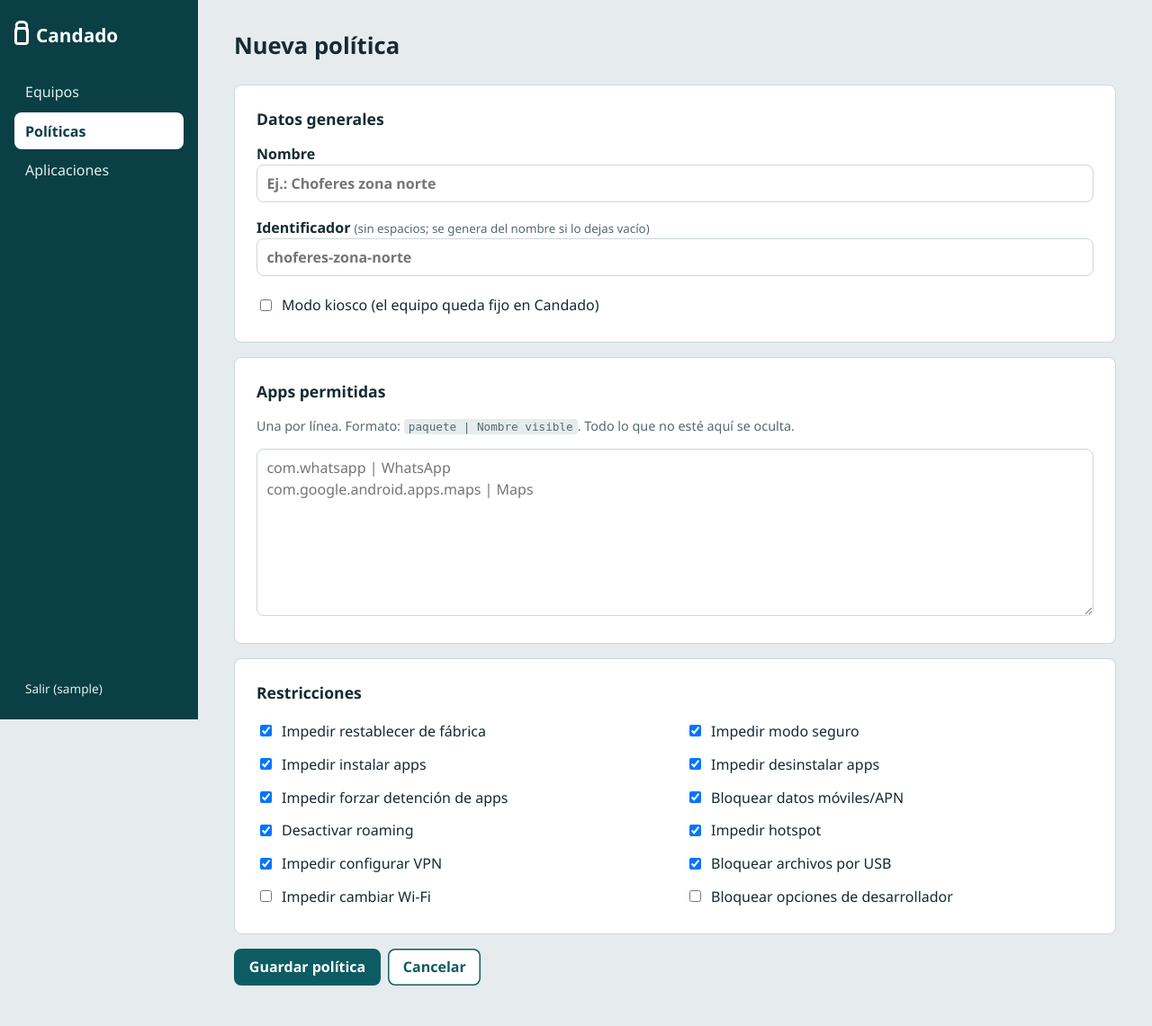
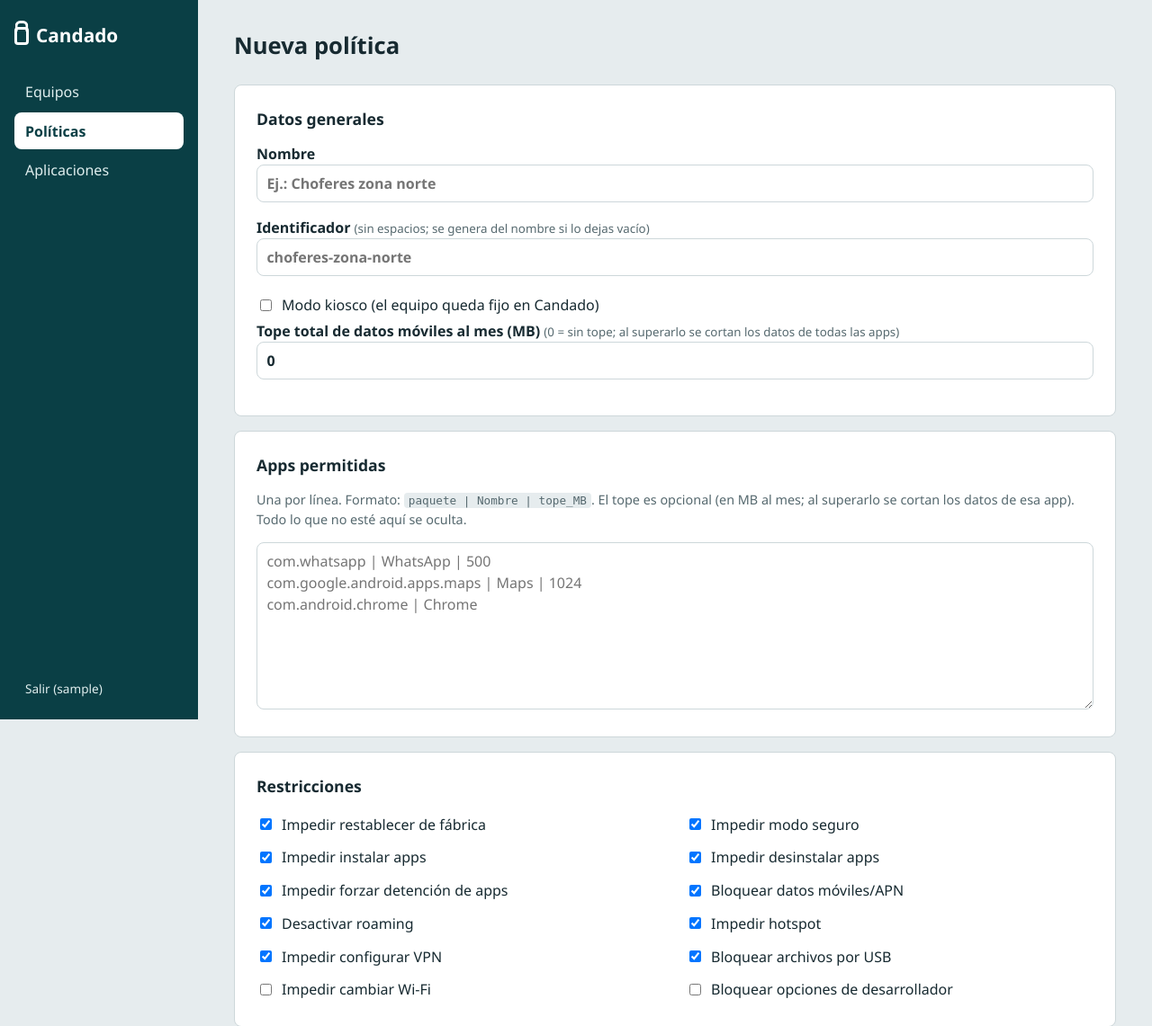
Before and after one commit to LoninGonzalez/candado-panel, a Django app: page /politicas/nueva/ in a window 1280 px wide. Shown: the top 1141 px of the page at 90% size. Run offline with Django 5.2, Linux system fonts and the light colour scheme; the visitor is signed in with stand-in values (Sample User, id 1).

Commit message:
consumo de Data

```diff
--- a/backend/app/models.py
+++ b/backend/app/models.py
@@ -20,6 +20,7 @@ class Politica(models.Model):
     apps = models.JSONField(default=list, blank=True)
     # {"bloquear_reset": true, ...}
     restricciones = models.JSONField(default=dict, blank=True)
+    tope_total_mb = models.PositiveIntegerField(default=0, help_text="Tope mensual total del equipo en MB (0 = sin tope)")
     version = models.PositiveIntegerField(default=1)
     creada = models.DateTimeField(auto_now_add=True)
     actualizada = models.DateTimeField(auto_now=True)
@@ -37,6 +38,7 @@ class Politica(models.Model):
             "kiosco": self.kiosco,
             "apps": self.apps,
             "restricciones": self.restricciones,
+            "tope_total_mb": self.tope_total_mb,
         }
 
 
@@ -54,6 +56,10 @@ class Dispositivo(models.Model):
     version_aplicada = models.PositiveIntegerField(null=True, blank=True)
     visto = models.DateTimeField(null=True, blank=True)
     inscrito = models.DateTimeField(auto_now_add=True)
+    # Consumo de datos móviles del mes (reportado por el equipo)
+    consumo_total_mb = models.PositiveIntegerField(null=True, blank=True)
+    consumo_por_app = models.JSONField(default=dict, blank=True)  # {"com.app": mb}
+    tope_superado = models.BooleanField(default=False)
 
     class Meta:
         ordering = ["alias", "modelo"]
--- a/backend/app/views.py
+++ b/backend/app/views.py
@@ -129,6 +129,10 @@ def politica_editar(request, pk=None):
         nombre = request.POST.get("nombre", "").strip()
         clave = request.POST.get("clave", "").strip() or _slug(nombre)
         kiosco = request.POST.get("kiosco") == "on"
+        try:
+            tope_total = max(0, int(request.POST.get("tope_total_mb") or 0))
+        except ValueError:
+            tope_total = 0
 
         # Apps: paquetes separados por línea, con nombre opcional "paquete | Nombre"
         apps = []
@@ -141,10 +145,15 @@ def politica_editar(request, pk=None):
             if not PAQUETE_RE.match(paquete):
                 messages.error(request, f"Paquete no válido: {paquete}")
                 continue
+            try:
+                tope_app = max(0, int(partes[2])) if len(partes) > 2 and partes[2] else 0
+            except ValueError:
+                tope_app = 0
             apps.append({
                 "paquete": paquete,
                 "nombre": partes[1] if len(partes) > 1 else paquete,
                 "datos": True,
+                "tope_mensual_mb": tope_app,
             })
 
         restricciones = {c: (request.POST.get(f"r_{c}") == "on") for c, _, _ in RESTRICCIONES}
@@ -153,6 +162,7 @@ def politica_editar(request, pk=None):
             pol = Politica(clave=clave)
         pol.nombre = nombre
         pol.kiosco = kiosco
+        pol.tope_total_mb = tope_total
         pol.apps = apps
         pol.restricciones = restricciones
         pol.version = (pol.version + 1) if pol.pk else 1
@@ -165,7 +175,9 @@ def politica_editar(request, pk=None):
     valores_restr = {c: d for c, _, d in RESTRICCIONES}
     if pol:
         apps_texto = "\n".join(
-            f"{a['paquete']} | {a.get('nombre', a['paquete'])}" for a in pol.apps
+            f"{a['paquete']} | {a.get('nombre', a['paquete'])}"
+            + (f" | {a['tope_mensual_mb']}" if a.get('tope_mensual_mb') else "")
+            for a in pol.apps
         )
         valores_restr = {c: pol.restricciones.get(c, d) for c, _, d in RESTRICCIONES}
 
--- a/backend/templates/politica_editar.html
+++ b/backend/templates/politica_editar.html
@@ -11,12 +11,14 @@
     <label>Nombre<input name="nombre" value="{{ pol.nombre|default:'' }}" required placeholder="Ej.: Choferes zona norte"></label>
     {% if not pol %}<label>Identificador <small>(sin espacios; se genera del nombre si lo dejas vacío)</small><input name="clave" placeholder="choferes-zona-norte"></label>{% endif %}
     <label class="chk"><input type="checkbox" name="kiosco" {% if pol.kiosco %}checked{% endif %}> Modo kiosco (el equipo queda fijo en Candado)</label>
+    <label>Tope total de datos móviles al mes (MB) <small>(0 = sin tope; al superarlo se cortan los datos de todas las apps)</small>
+      <input type="number" name="tope_total_mb" min="0" value="{{ pol.tope_total_mb|default:0 }}"></label>
   </div>
 
   <div class="tarjeta">
     <h2>Apps permitidas</h2>
-    <p style="color:var(--pizarra);font-size:.9rem">Una por línea. Formato: <code>paquete | Nombre visible</code>. Todo lo que no esté aquí se oculta.</p>
-    <textarea name="apps" rows="7" placeholder="com.whatsapp | WhatsApp&#10;com.google.android.apps.maps | Maps">{{ apps_texto }}</textarea>
+    <p style="color:var(--pizarra);font-size:.9rem">Una por línea. Formato: <code>paquete | Nombre | tope_MB</code>. El tope es opcional (en MB al mes; al superarlo se cortan los datos de esa app). Todo lo que no esté aquí se oculta.</p>
+    <textarea name="apps" rows="7" placeholder="com.whatsapp | WhatsApp | 500&#10;com.google.android.apps.maps | Maps | 1024&#10;com.android.chrome | Chrome">{{ apps_texto }}</textarea>
   </div>
 
   <div class="tarjeta">
```
Also changed, not shown: backend/app/api_agente.py (+8 -0 lines), backend/templates/dispositivo.html (+22 -0 lines), backend/app/migrations/0001_initial.py.
